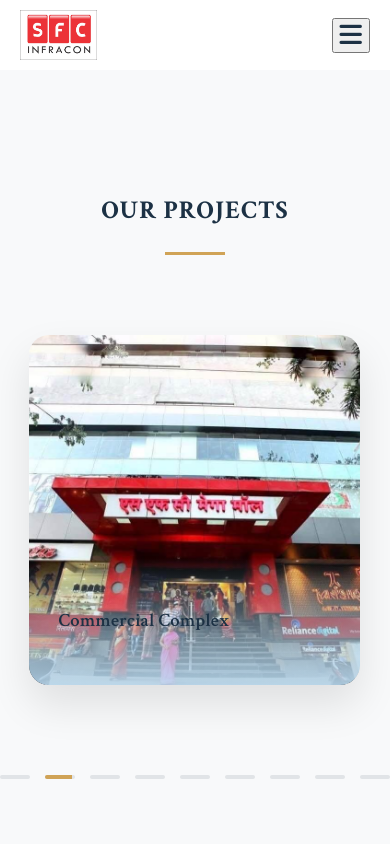
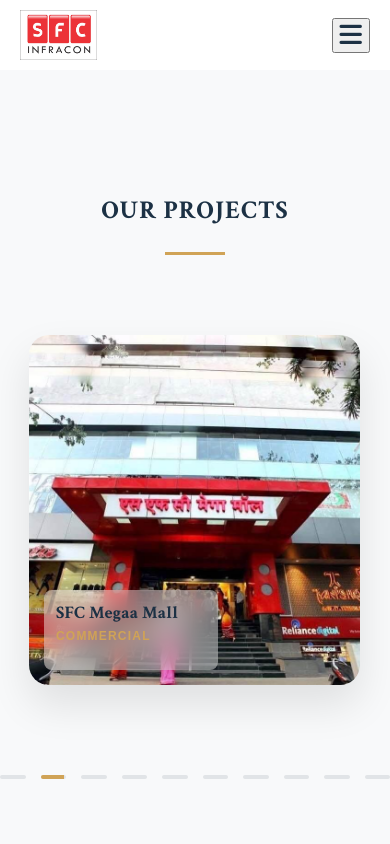
Before and after one commit to vidhifarate/react, a React (Vite) app: page /projects in a window 390 px wide. Shown: the top 844 px of the page. Built offline with nearby package versions, Linux system fonts and the light colour scheme; a web font is replaced by a local one.

Commit message:
Your message

```diff
--- a/src/components/Contact.jsx
+++ b/src/components/Contact.jsx
@@ -13,19 +13,17 @@
     setFormData({ ...formData, [e.target.name]: e.target.value });
   };
 
-  // Note: To make this functional, replace 'your-unique-id' with your actual Formspree ID
   const formActionUrl = "https://formspree.io/f/xnjnaqga";
 
   return (
     <section id="contact" className="section pop-up-scroll">
-      <h2 className="section-heading">contact</h2>
+      <h2 className="section-heading">Contact Us</h2>
       <hr />
       <p className="center" style={{ textAlign: 'center', marginBottom: '30px' }}>
         Connect with our expert team to bring your infrastructure or real estate vision to life.
       </p>
 
       <div className="contact-container">
-        {/* Left Side: Professional Contact Details */}
         <div className="contact-details">
           <h3>SFC INFRACON PVT. LTD.</h3>
           <p>
@@ -41,23 +39,21 @@
           </ul>
 
           <div className="map-embed" style={{ marginTop: '20px' }}>
-
             <iframe
               title="SFC Infracon Location"
-  src="https://www.google.com/maps/embed?pb=!1m18!1m12!1m3!1d15274.223185762048!2d74.56961518438989!3d16.848378712779983!2m3!1f0!2f0!3f0!3m2!1i1024!2i768!4f13.1!3m3!1m2!1s0x3bc118795cc5d68d%3A0xaecfe74f14c70113!2sSFC%20Infracon%20Private%20Limited!5e0!3m2!1sen!2sin!4v1767178361456!5m2!1sen!2sin"
+              /* Note: Ensure this is a valid HTTPS embed URL from Google Maps */
+              src="https://www.google.com/maps/embed?pb=!1m18!1m12!1m3!1d3818.5912444645396!2d74.605332!3d16.846666!2m3!1f0!2f0!3f0!3m2!1i1024!2i768!4f13.1!3m3!1m2!1s0x0%3A0x0!2zMTbCsDUwJzQ4LjAiTiA3NMKwMzYnMTkuMiJF!5e0!3m2!1sen!2sin!4v1700000000000!5m2!1sen!2sin"
               width="100%"
               height="240"
               style={{ border: 0, borderRadius: "12px" }}
               allowFullScreen
               loading="lazy"
             />
-
           </div>
         </div>
 
-        {/* Right Side: Lead Generation Form */}
+        {/* Formspree works best when 'name' attributes match your dashboard keys */}
         <form action={formActionUrl} method="POST" className="contact-form">
-          {/* Hidden field for Email Subject in the Owner's inbox */}
           <input type="hidden" name="_subject" value="New Project Inquiry - SFC Infracon" />
 
           <div className="form-group">
--- a/src/components/Projects.jsx
+++ b/src/components/Projects.jsx
@@ -3,27 +3,28 @@
 import img1 from "../assets/SFC MALL.jpg";
 import img2 from "../assets/mall2.jpg";
 import img3 from "../assets/A-03-8X12.jpg";
-import img4 from "../assets/Cam_01.jpg";
-import img5 from "../assets/D-03.jpg";
-import img6 from "../assets/DAY_01.jpg";
-import img7 from "../assets/NIGHT.jpg";
-import img8 from "../assets/Cam_01_.jpg";
-import img9 from "../assets/Cam_02_.jpg";
-
+import img4 from "../assets/D-03.jpg";
+import img5 from "../assets/DAY_01.jpg";
+import img6 from "../assets/NIGHT.jpg";
+import img7 from "../assets/Cam_01_.jpg";
+import img8 from "../assets/Cam_02_.jpg";
+import img9 from "../assets/B-03-8X12 (2).jpg";
+import img10 from "../assets/A-03.jpg";
 
 
 
 export default function ProjectsCarousel() {
   const slides = [
-    { img: img1, title: "SFC Mall", location: "SFC Mega Mall" },
-    { img: img2, title: "Commercial Complex", location: "" },
-    { img: img3, title: "Premium Residency", location: "" },
-    { img: img4, title: "Urban Infrastructure", location: "" },
-    { img: img5, title: "Corporate Hub", location: "" },
-    { img: img6, title: "Daylight Project", location: "" },
-    { img: img7, title: "Skyline Towers", location: "" },
-    { img: img8, title: "Urban Development", location: "" },
-    { img: img9, title: "Modern Architecture", location: "" },
+    { img: img1, title: "SFC Megaa Mall", location: "Commercial" },
+    { img: img2, title: "SFC Megaa Mall", location: "Commercial" },
+    { img: img3, title: "Oriana", location: "Residential" },
+    { img: img4, title: "Aarna", location: "Residential" },
+    { img: img5, title: "Brij Arcade", location: "Residential" },
+    { img: img6, title: "Brij Arcade", location: "Residential" },
+    { img: img7, title: "Centurion Avenue", location: "Commercial" },
+    { img: img8, title: "Centurion Avenue", location: "Commercial" },
+    { img: img9, title: "Oriana", location: "Residential" },
+    { img: img10, title: "Aarna", location: "Residential" },
   ];
 
   const [current, setCurrent] = useState(0);
--- a/src/styles.css
+++ b/src/styles.css
@@ -533,26 +533,69 @@
     display: block;
 }
 
-/* Glassmorphism Info Box */
 .project-info {
     position: absolute;
-    bottom: 0;
-    left: 0;
-    right: 0;
-    padding: 30px;
-    background: linear-gradient(transparent, rgba(186, 218, 240, 0.9));
-    color: rgb(0, 0, 0);
+    bottom: 24px;
+    left: 24px;
+
+    /* Compact Sizing */
+    width: auto;
+    min-width: 200px;
+    max-width: 280px; /* Prevents it from covering too much width */
+    padding: 16px 20px;
+
+    /* Refined Glassmorphism */
+    background: rgba(255, 255, 255, 0.4);
+    backdrop-filter: blur(12px);
+    -webkit-backdrop-filter: blur(12px);
+
+    border-radius: 8px; /* Slightly sharper for a professional look */
+
+    box-shadow: 0 10px 25px rgba(0, 0, 0, 0.1);
+
+    /* Animation */
     transform: translateY(20px);
     opacity: 0;
-    transition: 0.5s ease;
-
+    transition: all 0.5s cubic-bezier(0.165, 0.84, 0.44, 1);
+    z-index: 5;
+    pointer-events: none; /* Allows clicks to pass through to the image */
 }
 
+/* Reveal only when the slide is the centered/active one */
 .slide-item.active .project-info {
     transform: translateY(0);
     opacity: 1;
 }
 
+.project-info h3 {
+    margin: 0;
+    font-family: var(--heading-font);
+    font-size: 1.25rem; /* Scaled down */
+    line-height: 1.2;
+    color: var(--main);
+    font-weight: 700;
+}
+
+.project-info p {
+    margin-top: 4px;
+    font-family: var(--body-font);
+    font-size: 0.75rem; /* Smaller subtext */
+    text-transform: uppercase;
+    letter-spacing: 1.2px;
+    color: var(--acc);
+    font-weight: 600;
+}
+
+/* Mobile Adjustment: Make it even smaller so it doesn't block the small screen */
+@media (max-width: 768px) {
+    .project-info {
+        bottom: 15px;
+        left: 15px;
+        min-width: 150px;
+        padding: 12px;
+    }
+    .project-info h3 { font-size: 1.1rem; }
+}
 /* Nav Dots with Progress */
 .carousel-nav {
     display: flex;
@@ -695,42 +738,6 @@
     .masonry-grid { column-count: 1; }
 }
 
-/* Pinterest-style Grid for Projects page */
-.grid-container {
-  display: flex;
-  flex-wrap: wrap;
-  padding: 0 4px;
-  margin-top: 24px;
-}
-
-.column {
-  flex: 25%;
-  max-width: 25%;
-  padding: 5px 8px;
-  box-sizing: border-box;
-}
-
-.column img {
-  margin-top: 10px;
-  width: 100%;
-  border-radius: 12px;
-  display: block;
-  box-shadow: 0 10px 30px rgba(12,38,63,0.06);
-  transition: transform 260ms ease, box-shadow 260ms ease;
-}
-
-.column img:hover {
-  transform: translateY(-6px) scale(1.02);
-  box-shadow: 0 18px 48px rgba(12,38,63,0.09);
-}
-
-@media (max-width: 1200px) {
-  .column { flex: 50%; max-width: 50%; }
-}
-
-@media (max-width: 600px) {
-  .column { flex: 100%; max-width: 100%; }
-}
 
 /* Contact */
 .contact-list { padding: 0; margin: 15px 0 20px; list-style: none;}
```
Also changed, not shown: src/assets/B-03-8X12 (2).jpg (added). Lines whose indentation alone changed are shown as unchanged.
